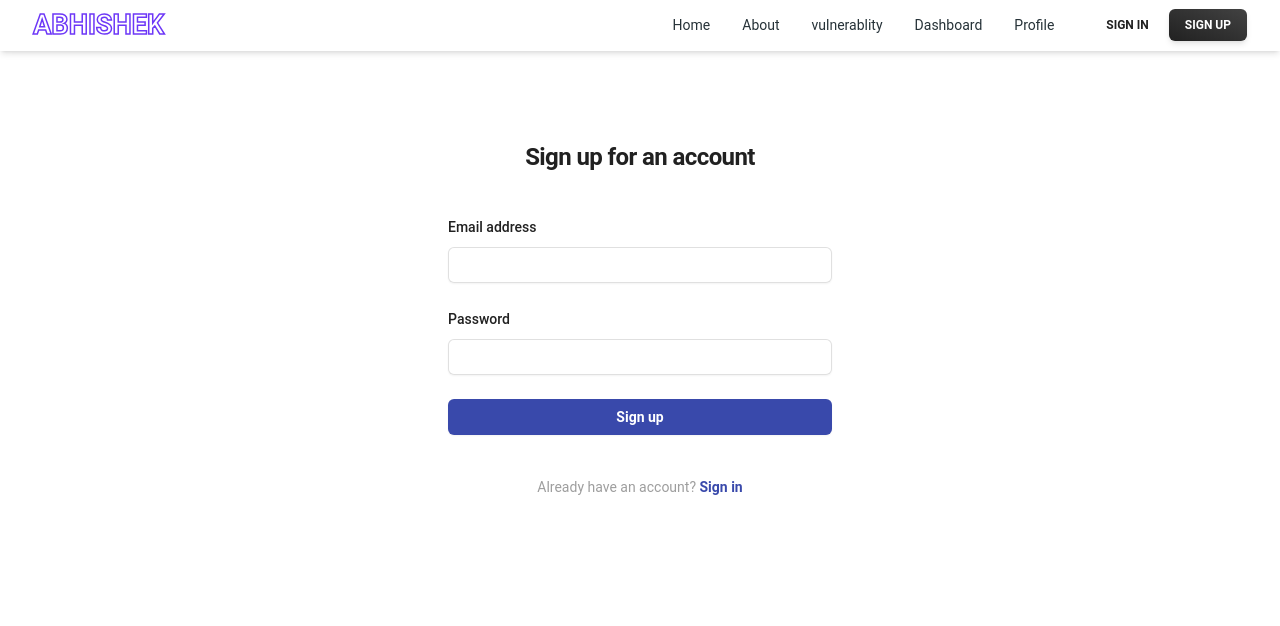
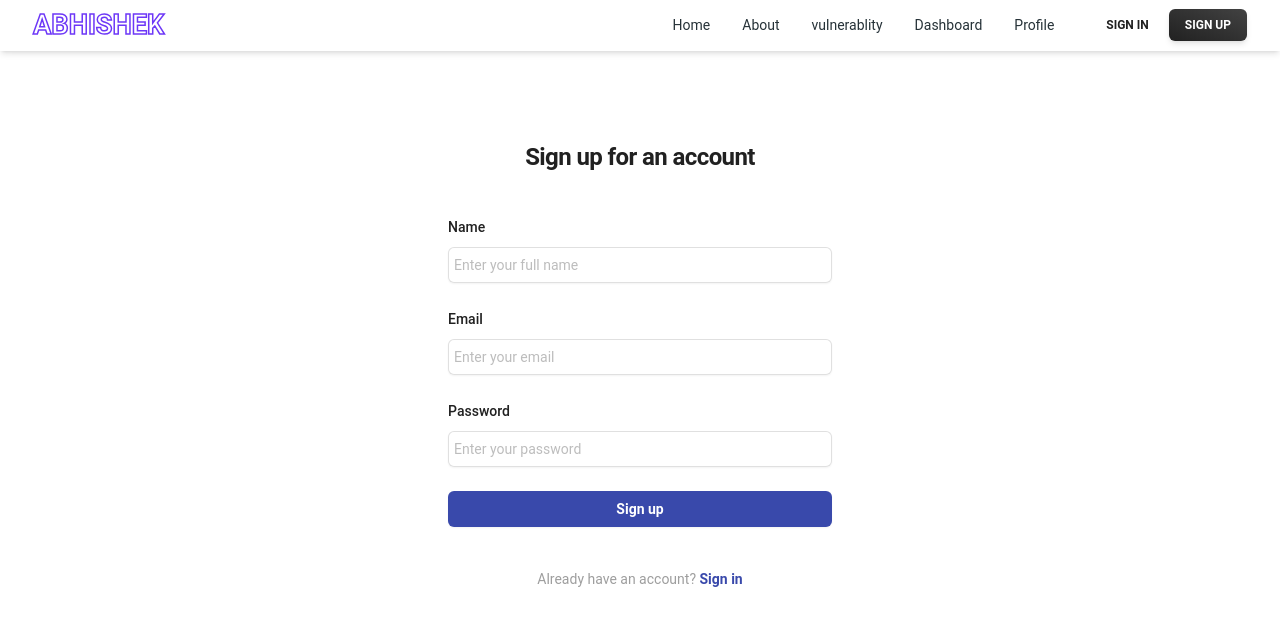
Before and after one commit to Abhishekpro02/precogs-vuldb-client, a React (Vite) app: page /register in a window 1280 px wide. Shown: the top 626 px of the page. Built offline with nearby package versions, Linux system fonts and the light colour scheme.

Commit message:
add placeholders

```diff
--- a/package.json
+++ b/package.json
@@ -15,8 +15,8 @@
     "react": "^18.2.0",
     "react-csv": "^2.2.2",
     "react-dom": "^18.2.0",
-    "react-hot-toast": "^2.4.1",
-    "react-router-dom": "^6.22.2"
+    "react-router-dom": "^6.22.2",
+    "react-toastify": "^10.0.4"
   },
   "devDependencies": {
     "@types/react": "^18.2.56",
--- a/src/pages/Login.jsx
+++ b/src/pages/Login.jsx
@@ -1,8 +1,8 @@
 import React, { useState } from "react";
 import { Link } from "react-router-dom";
-import toast, { Toaster } from "react-hot-toast";
 import logo from "../assets/logo.png";
-
+import { ToastContainer, toast } from "react-toastify";
+import "react-toastify/dist/ReactToastify.css";
 const Login = () => {
   const [formData, setFormData] = useState({
     email: "",
@@ -53,6 +53,7 @@ const Login = () => {
                 autoComplete="email"
                 onChange={handleChange}
                 value={formData.email}
+                placeholder="Enter your email address"
                 required
                 className="block w-full rounded-md border-0 p-1.5 text-gray-900 shadow-sm ring-1 ring-inset ring-gray-300 placeholder:text-gray-400 focus:ring-2 focus:ring-inset focus:ring-indigo-600 sm:text-sm sm:leading-6"
               />
@@ -84,6 +85,7 @@ const Login = () => {
                 autoComplete="current-password"
                 onChange={handleChange}
                 value={formData.password}
+                placeholder="Enter your password"
                 required
                 className="block w-full rounded-md border-0 p-1.5 text-gray-900 shadow-sm ring-1 ring-inset ring-gray-300 placeholder:text-gray-400 focus:ring-2 focus:ring-inset focus:ring-indigo-600 sm:text-sm sm:leading-6"
               />
@@ -110,7 +112,18 @@ const Login = () => {
           </Link>
         </p>
       </div>
-      <Toaster />
+      <ToastContainer
+        position="top-center"
+        autoClose={3000}
+        hideProgressBar={false}
+        newestOnTop={false}
+        closeOnClick
+        rtl={false}
+        pauseOnFocusLoss
+        draggable
+        pauseOnHover
+        theme="colored"
+      />
     </div>
   );
 };
--- a/src/pages/Register.jsx
+++ b/src/pages/Register.jsx
@@ -1,11 +1,13 @@
 import React, { useState } from "react";
 import { Link } from "react-router-dom";
-import toast, { Toaster } from "react-hot-toast";
+import { ToastContainer, toast } from "react-toastify";
+import "react-toastify/dist/ReactToastify.css";
 
 const Register = () => {
   const [formData, setFormData] = useState({
     email: "",
     password: "",
+    fullName: "",
   });
 
   const handleChange = (e) => {
@@ -38,10 +40,31 @@ const Register = () => {
         <form className="space-y-6" onSubmit={handleRegister}>
           <div>
             <label
+              htmlFor="full-name"
+              className="block text-sm font-medium leading-6 text-gray-900"
+            >
+              Name
+            </label>
+            <div className="mt-2">
+              <input
+                id="full-name"
+                name="full-name"
+                type="text"
+                autoComplete="name"
+                placeholder="Enter your full name"
+                onChange={handleChange}
+                value={formData.fullName}
+                required
+                className="block w-full rounded-md border-0 p-1.5 text-gray-900 shadow-sm ring-1 ring-inset ring-gray-300 placeholder:text-gray-400 focus:ring-2 focus:ring-inset focus:ring-indigo-600 sm:text-sm sm:leading-6"
+              />
+            </div>
+          </div>
+          <div>
+            <label
               htmlFor="email"
               className="block text-sm font-medium leading-6 text-gray-900"
             >
-              Email address
+              Email
             </label>
             <div className="mt-2">
               <input
@@ -50,6 +73,7 @@ const Register = () => {
                 type="email"
                 autoComplete="email"
                 onChange={handleChange}
+                placeholder="Enter your email"
                 value={formData.email}
                 required
                 className="block w-full rounded-md border-0 p-1.5 text-gray-900 shadow-sm ring-1 ring-inset ring-gray-300 placeholder:text-gray-400 focus:ring-2 focus:ring-inset focus:ring-indigo-600 sm:text-sm sm:leading-6"
@@ -80,6 +104,7 @@ const Register = () => {
                 name="password"
                 type="password"
                 autoComplete="current-password"
+                placeholder="Enter your password"
                 onChange={handleChange}
                 value={formData.password}
                 required
@@ -108,7 +133,7 @@ const Register = () => {
           </Link>
         </p>
       </div>
-      <Toaster />
+      <ToastContainer />
     </div>
   );
 };
```
Also changed, not shown: 1 other file (tests, documents, lock files or other folders).
